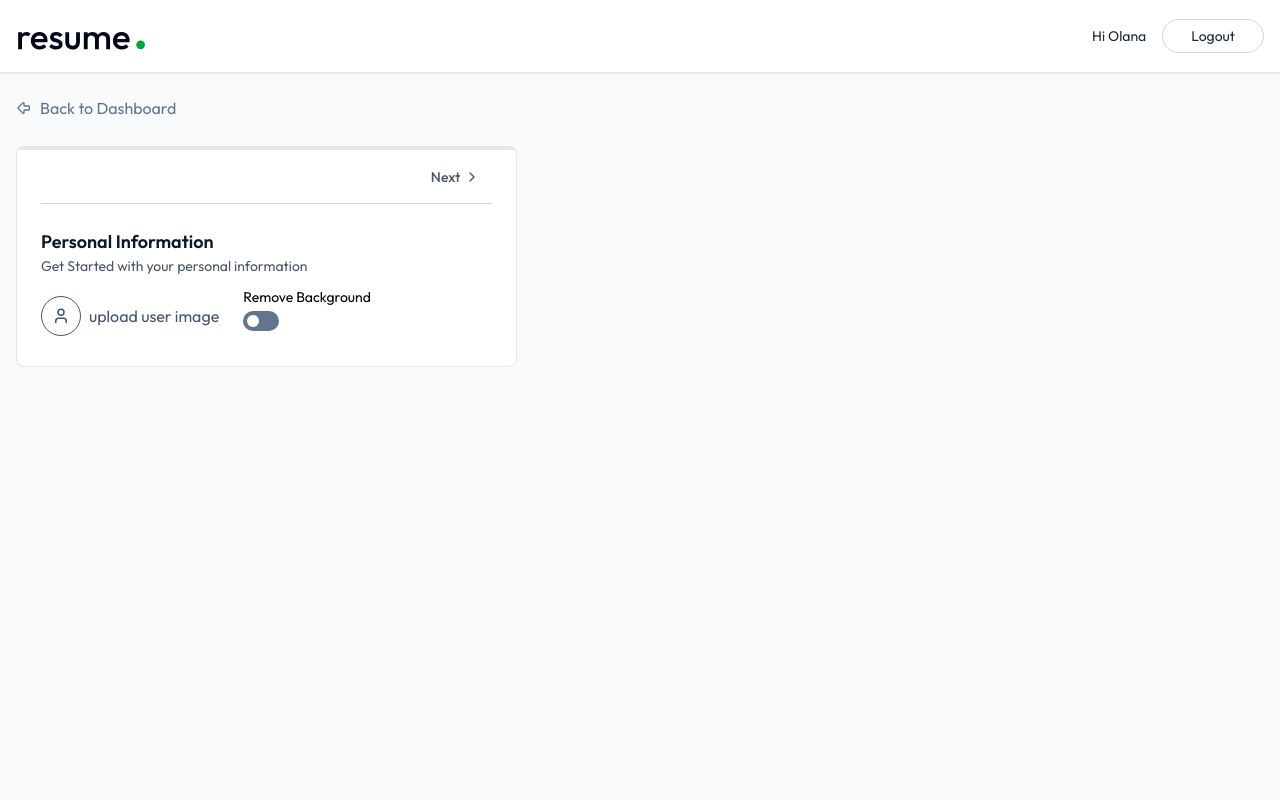
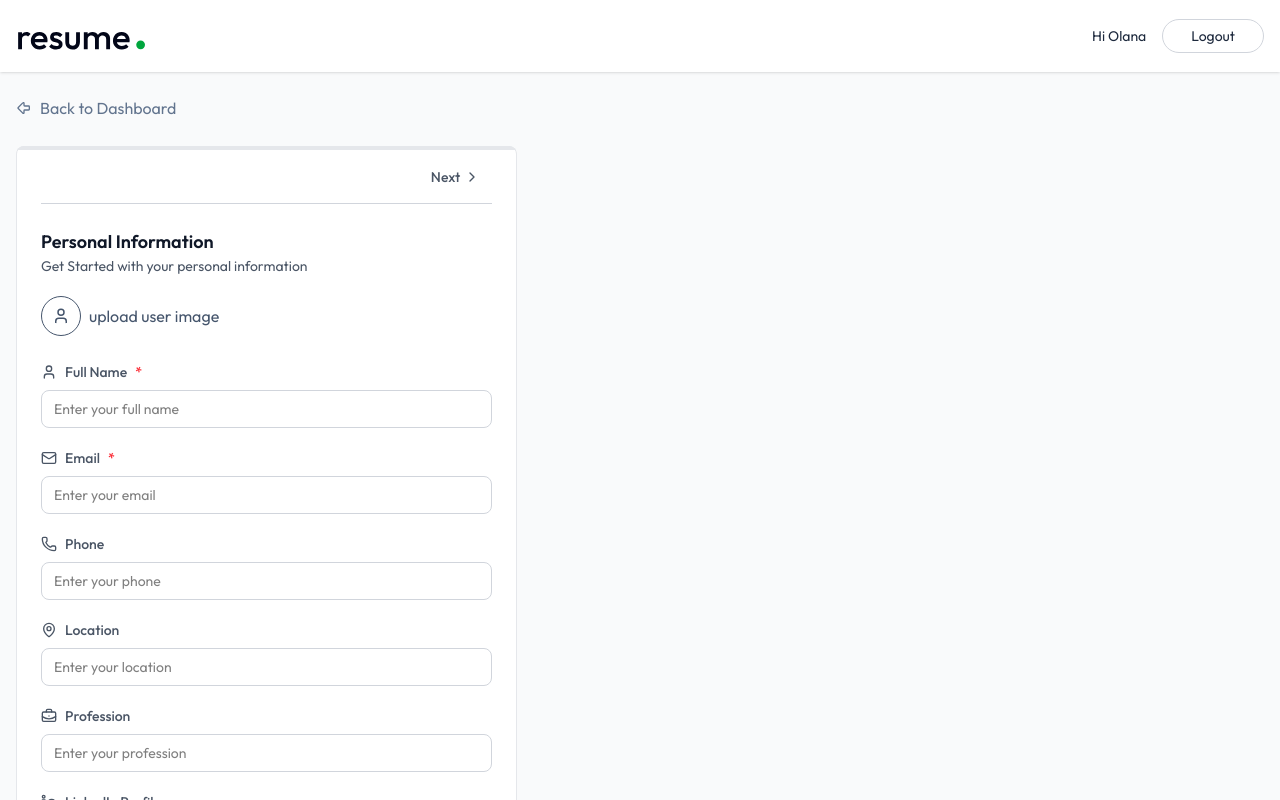
Before and after one commit to olana16/Resume-Builder, a React (Vite) app in the folder client/: page /app/builder/1 in a window 1280 px wide. Shown: the top 800 px of the page. Built offline with nearby package versions, Linux system fonts and the light colour scheme.

Commit message:
Personal Information

```diff
--- a/client/src/components/PersonalInfoForm.jsx
+++ b/client/src/components/PersonalInfoForm.jsx
@@ -1,5 +1,5 @@
 import React from 'react'
-import { User } from 'lucide-react'
+import { BriefcaseBusiness, Globe, Linkedin, Mail, MapPin, Phone, User } from 'lucide-react'
 const PersonalInfoForm = ({data, onChange, removeBackground, setRemoveBackground}) => {
 
 
@@ -7,6 +7,18 @@
   const handleChange = (field, value) => {
     onChange({ ...data, [field]: value })
   }
+
+  const fields =[
+    {key: "full_name", label: "Full Name", icon:User, type: "text", required: true},
+    {key: "email", label: "Email", icon:Mail, type: "email", required: true},
+    {key: "phone", label: "Phone", icon: Phone, type: "tel", },
+    {key:"location", label: "Location", icon: MapPin, type: "text", },
+    {key:"profession", label: "Profession", icon: BriefcaseBusiness, type: "text",},
+    {key:"linkedIn", label: "LinkedIn Profile", icon: Linkedin, type: "url",},
+    {key:"website", label: "Professional Website", icon: Globe, type: "url",},
+
+  ]
+
   return (
     <div>
       <h2 className='text-lg font-semibold text-gray-900'>Personal Information</h2>
@@ -31,7 +43,7 @@
         </label>
 
 
-        {typeof data.image && (
+        { data.image && (
           <div className='flex flex-col gap-1 pl-4 text-sm'>
            <p>Remove Background</p>
 
@@ -55,6 +67,33 @@
 
 
       </div>
+{
+  fields.map((field)=>{
+    const Icon = field.icon
+    return (
+      <div key={field.key} className="space-y-1 mt-5">
+        <label className='flex items-center gap-2 text-sm font-medium text-gray-600'>
+<Icon className='size-4' />
+          {field.label}
+{ field.required && <span className='text-red-500'>*</span>
+
+}
+        </label>
+        <input type={field.type} value={data[field.key] || ''} onChange={(e)=>handleChange(field.key, e.target.value)}
+         required={field.required} className='mt-1 w-full px-3 py-2 border
+          border-gray-300 rounded-lg focus:ring focus:ring-blue-500
+          focus:border-blue-500 outline-none transition-colors text-sm' placeholder={`Enter your ${field.label.toLowerCase()}`}/>
+
+
+
+
+
+      </div>
+    )
+  })
+}
+
+
     </div>
   )
 }
```
